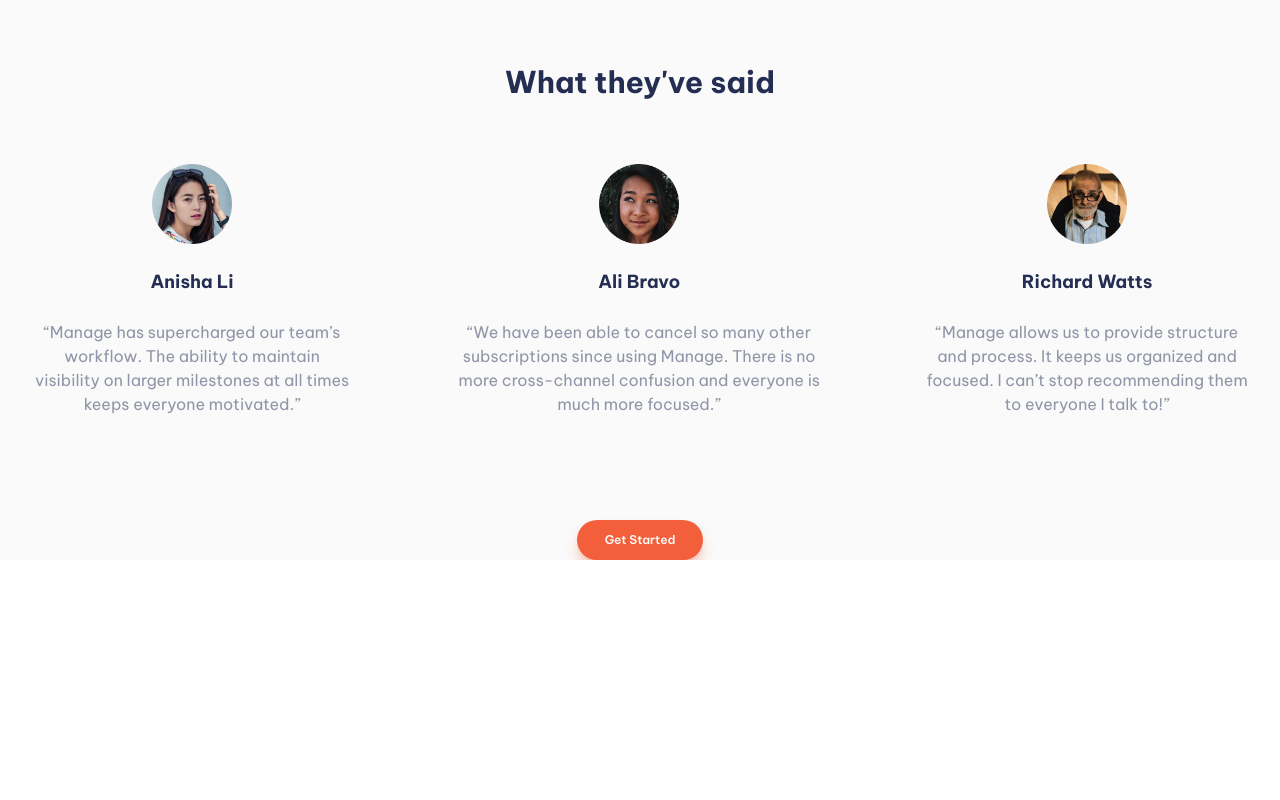
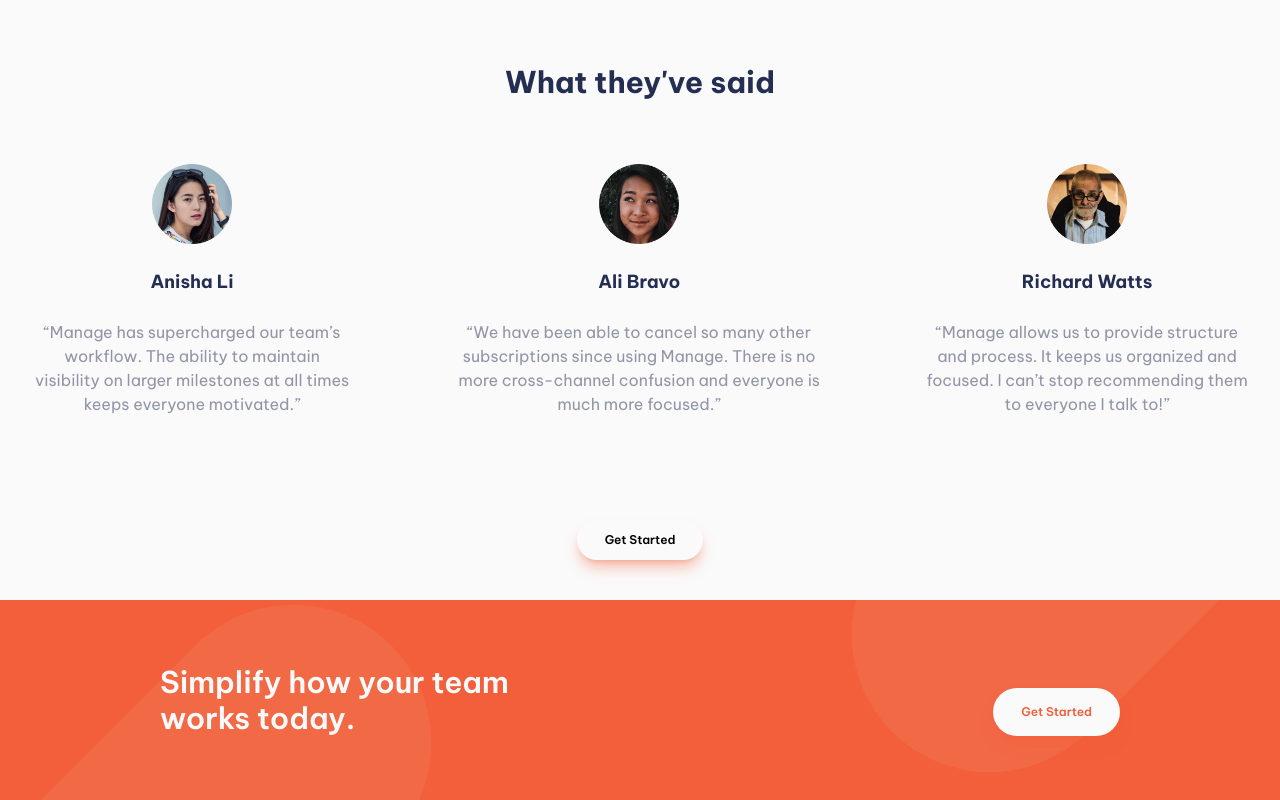
Before and after one commit to KevinPadi/manage-landing-page, a React (Vite) app: page / in a window 1280 px wide. Shown: the part 1237-2037 px from the top of the page. Before the commit the page ends 1797 px from the top, so only its background shows below. Built offline with nearby package versions, Linux system fonts and the light colour scheme.

Commit message:
feat: cta section added

```diff
--- a/src/App.jsx
+++ b/src/App.jsx
@@ -4,6 +4,7 @@
 import 'slick-carousel/slick/slick.css'
 import 'slick-carousel/slick/slick-theme.css'
 import TestimonialSection from './components/TestimonialSection'
+import Button from './components/Button'
 
 function App () {
   return (
@@ -12,6 +13,12 @@
       <HeroSection />
       <FeaturesSection />
       <TestimonialSection />
+      <section className='bg-BrightRed bg-bg-simplify-mobile md:bg-bg-simplify-desktop bg-[length:_80px] md:bg-cover bg-[0px_1.5rem] md:bg-[0px_-40px] lg:bg-[0px_-80px] bg-no-repeat h-[300px] md:h-[200px] w-screen text-center md:text-left flex justify-center items-center mt-10 px-10 md:px-15 lg:px-20 xl:px-40'>
+        <div className='md:w-full space-y-6 md:flex justify-between'>
+          <h2 className='text-3xl font-semibold w-[250px] md:w-[400px] text-VaryLightGray'>Simplify how your team works today.</h2>
+          <Button textColor='text-BrightRed' bgColor='bg-VaryLightGray' />
+        </div>
+      </section>
     </div>
   )
 }
--- a/src/components/Button.jsx
+++ b/src/components/Button.jsx
@@ -1,6 +1,7 @@
-function Button () {
+function Button ({ bgColor, textColor }) {
   return (
-    <button className='md:inline-block px-7 py-3 rounded-full font-semibold text-xs text-VaryLightGray shadow-lg shadow-BrightRed/40 bg-BrightRed hover:opacity-60'>Get Started</button>
+    <button className={`md:inline-block px-7 py-3 rounded-full font-semibold text-xs ${textColor} shadow-lg shadow-BrightRed/40 ${bgColor} hover:opacity-60`}>Get Started
+    </button>
   )
 }
 
--- a/tailwind.config.js
+++ b/tailwind.config.js
@@ -20,7 +20,9 @@
       },
       backgroundImage: {
         'bg-pattern': "url('./src/assets/images/bg-tablet-pattern.svg')",
-        'bg-illustration': "url('/src/assets/images/illustration-intro.svg')"
+        'bg-illustration': "url('./src/assets/images/illustration-intro.svg')",
+        'bg-simplify-mobile': "url('./src/assets/images/bg-simplify-section-mobile.svg')",
+        'bg-simplify-desktop': "url('./src/assets/images/bg-simplify-section-desktop.svg')"
       }
     }
   },
```
